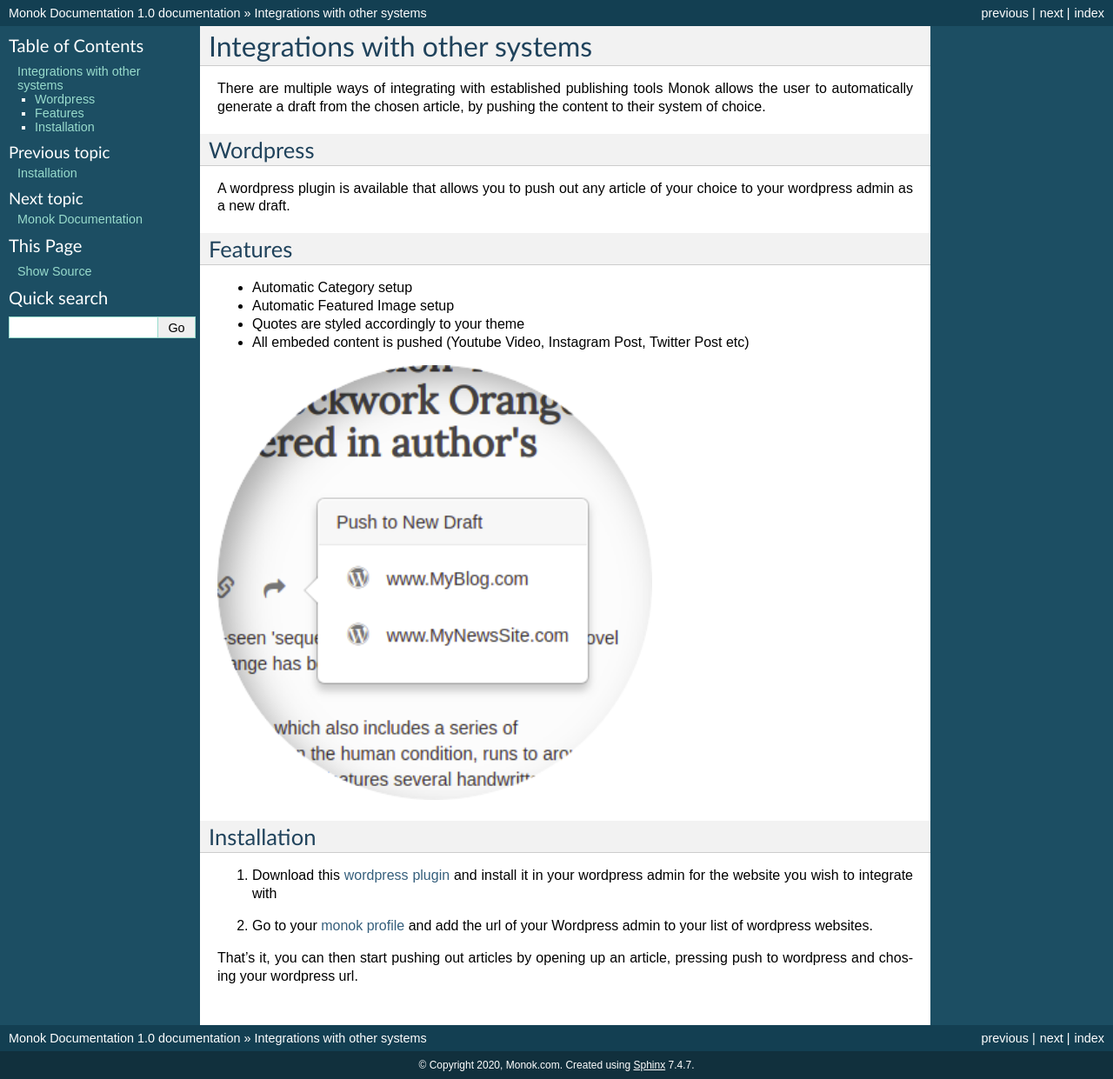
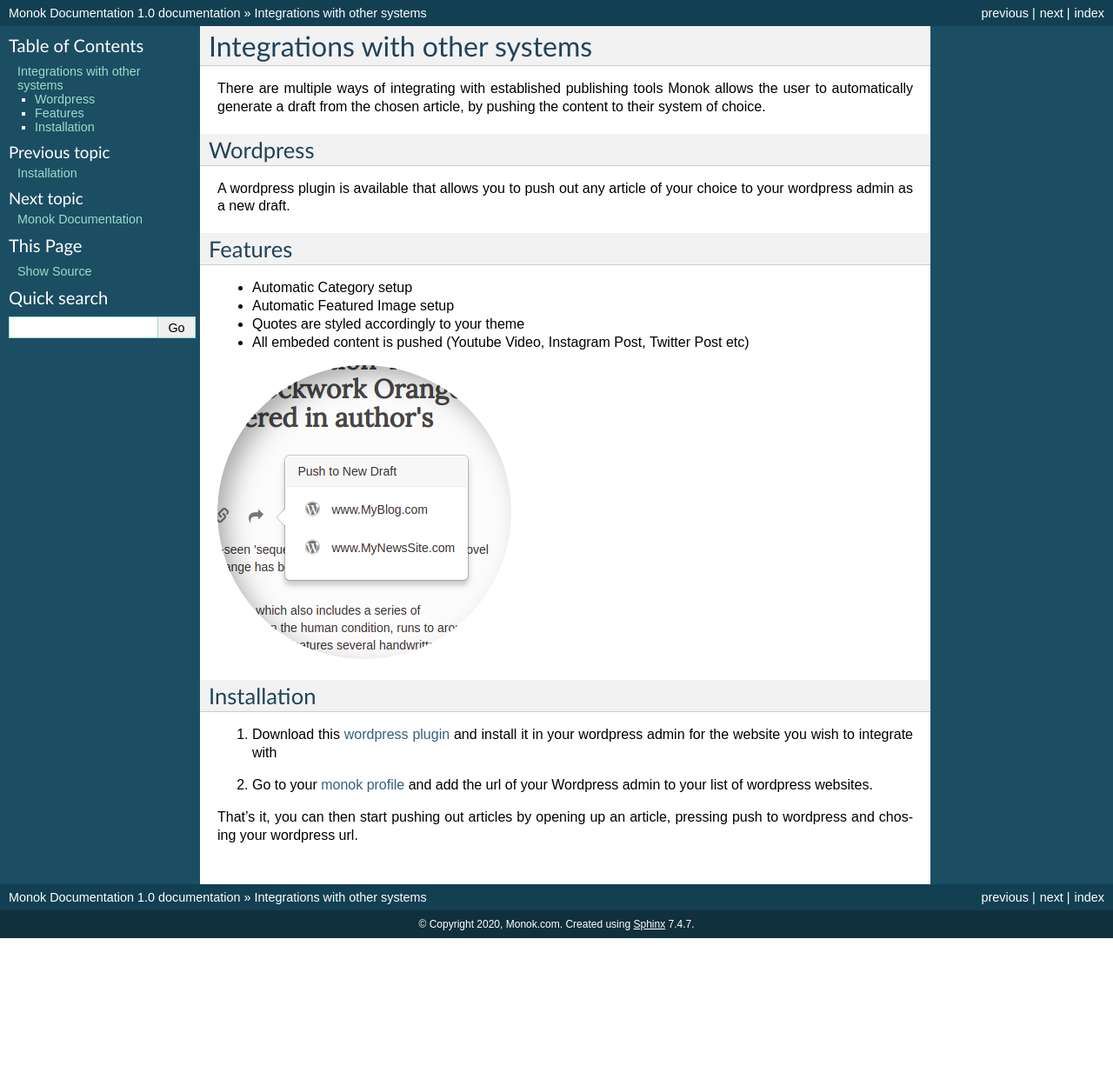
Before and after one commit to monoklabs/monok-docs, a Sphinx documentation site: the page built from docs/integrations.rst, in a window 1280 px wide. Shown: the whole page at 87% size. Built offline with Sphinx 7.4.7, drawn with Linux system fonts in a browser that asks for light colours; after the commit the page ends 1079 px from its top, so only the background shows below that.

Commit message:
Update integrations.rst

```diff
--- a/docs/integrations.rst
+++ b/docs/integrations.rst
@@ -20,7 +20,6 @@
 - All embeded content is pushed (Youtube Video, Instagram Post, Twitter Post etc)
 
 .. image:: ../images/newdraft.png
-   :width: 500
 
 Installation
 ------------
```
